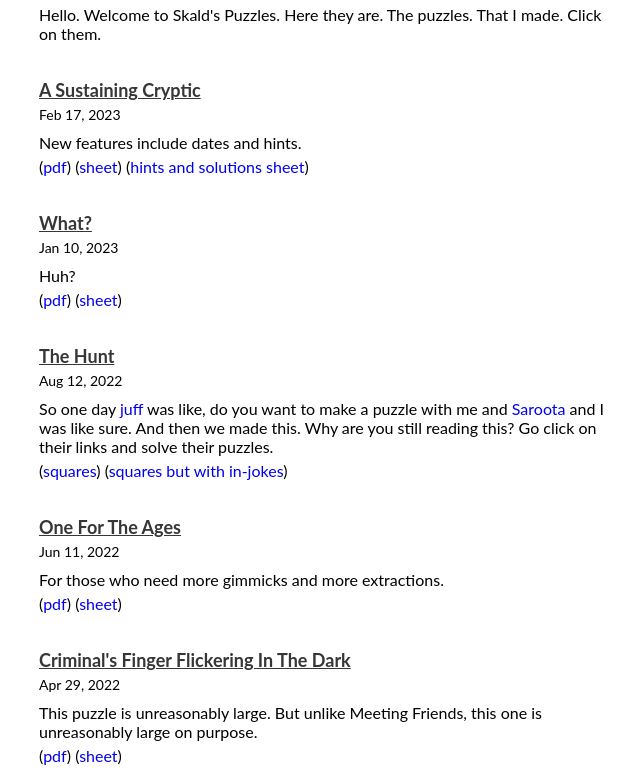
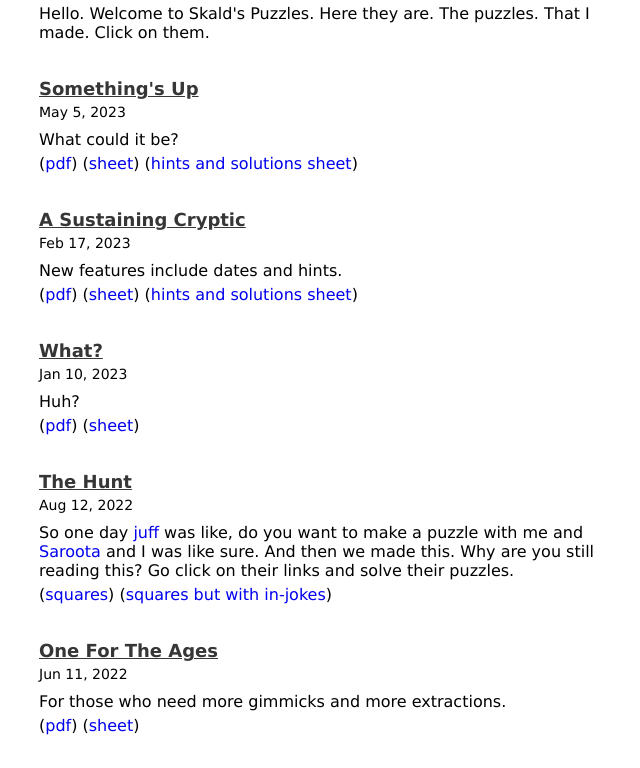
Before and after one commit to skaldskaparmal/skaldskaparmal.github.io, a plain HTML site: page index.html in a window 1280 px wide. Shown: the part 105-873 px from the top of the page, without its empty margins (313-953 px from the left). Drawn offline with Linux system fonts and the light colour scheme.

Commit message:
Add Somethings Up

```diff
--- a/index.html
+++ b/index.html
@@ -17,6 +17,20 @@
         Hello. Welcome to Skald's Puzzles. Here they are. The puzzles. That I made. Click on them.
     </div>
 </div>
+
+<div class="puzzle" id="puzzle_somethings_up">
+    <div class="puzzle_title">
+        <a href="./pdfs/Somethings_Up.pdf">Something's Up</a>
+    </div>
+    <div class="puzzle_date">
+        May 5, 2023
+    </div>
+    <div class="description">
+        What could it be?
+    </div>
+    <div class="links">(<a href="./pdfs/Somethings_Up.pdf">pdf</a>) (<a href="https://docs.google.com/spreadsheets/d/1ufXHifp3JtjPpf6SsGf6hxEWZlQ6Io589bgDYJe60QU/edit?usp=sharing">sheet</a>) (<a href="https://docs.google.com/spreadsheets/d/1KbVmcodDAuF-gONL8kwnGAjz4fo9WCjTnPOhSyxhb5o/edit?usp=sharing">hints and solutions sheet</a>)</div>
+</div>
+
 
 <div class="puzzle" id="puzzle_a_sustaining_cryptic">
     <div class="puzzle_title">
--- a/styles.css
+++ b/styles.css
@@ -2,7 +2,7 @@ body {
 	margin: auto;
 	width: 45%;
 	margin-top: 50px;
-	font-family: Lato;
+	font-family: Verdana;
 }
 
 .links a {
```
Also changed, not shown: feed.xml (+7 -0 lines), 1 other file.
